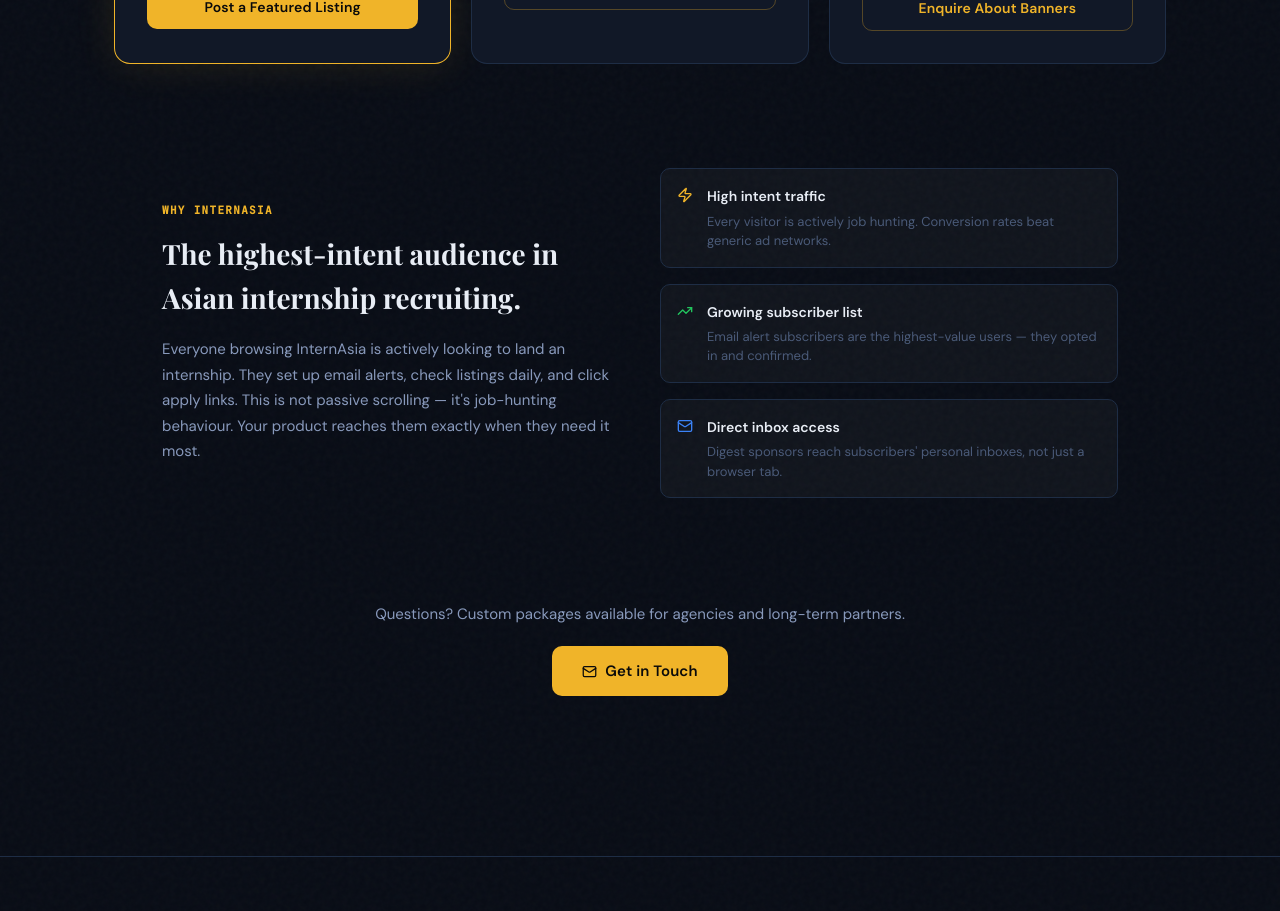
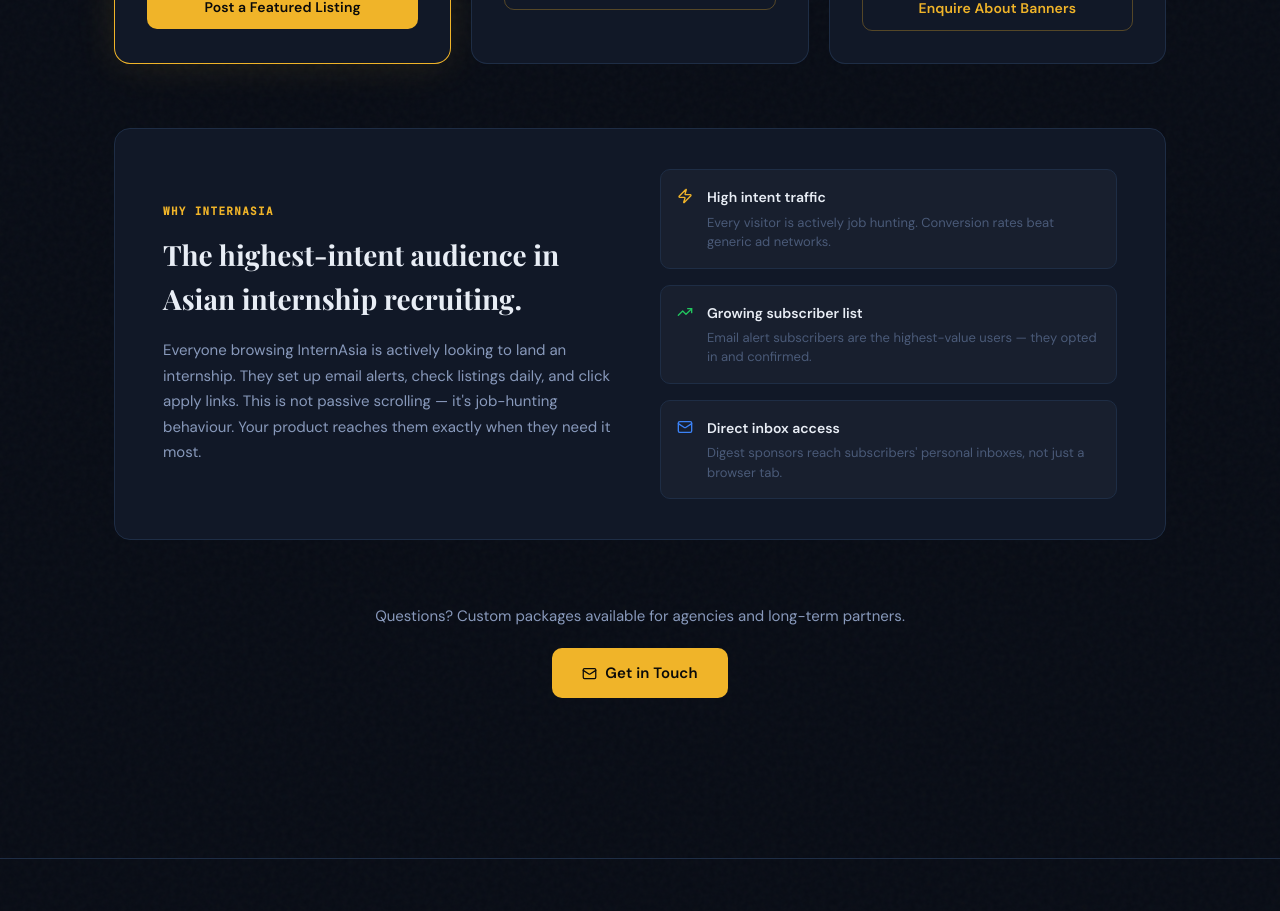
Before and after one commit to ArhamJ58/internasia, a Next.js app in the folder frontend/: page /advertise in a window 1280 px wide. Shown: the part 940-1851 px from the top of the page. Built offline with nearby package versions, Linux system fonts and the light colour scheme; a web font is replaced by a local one.

Commit message:
fix duplicate className in advertise page

```diff
--- a/frontend/app/advertise/page.tsx
+++ b/frontend/app/advertise/page.tsx
@@ -151,7 +151,7 @@
       </div>
 
       {/* Why advertise here */}
-      <div className="card" className="advertise-split" style={{ padding: "40px 48px" }}>
+      <div className="card advertise-split" style={{ padding: "40px 48px" }}>
         <div>
           <p className="label-overline" style={{ marginBottom: 12 }}>Why InternAsia</p>
           <h2 style={{ fontFamily: "var(--font-display)", fontSize: 28, fontWeight: 700, color: "var(--text)", margin: "0 0 16px" }}>
```
